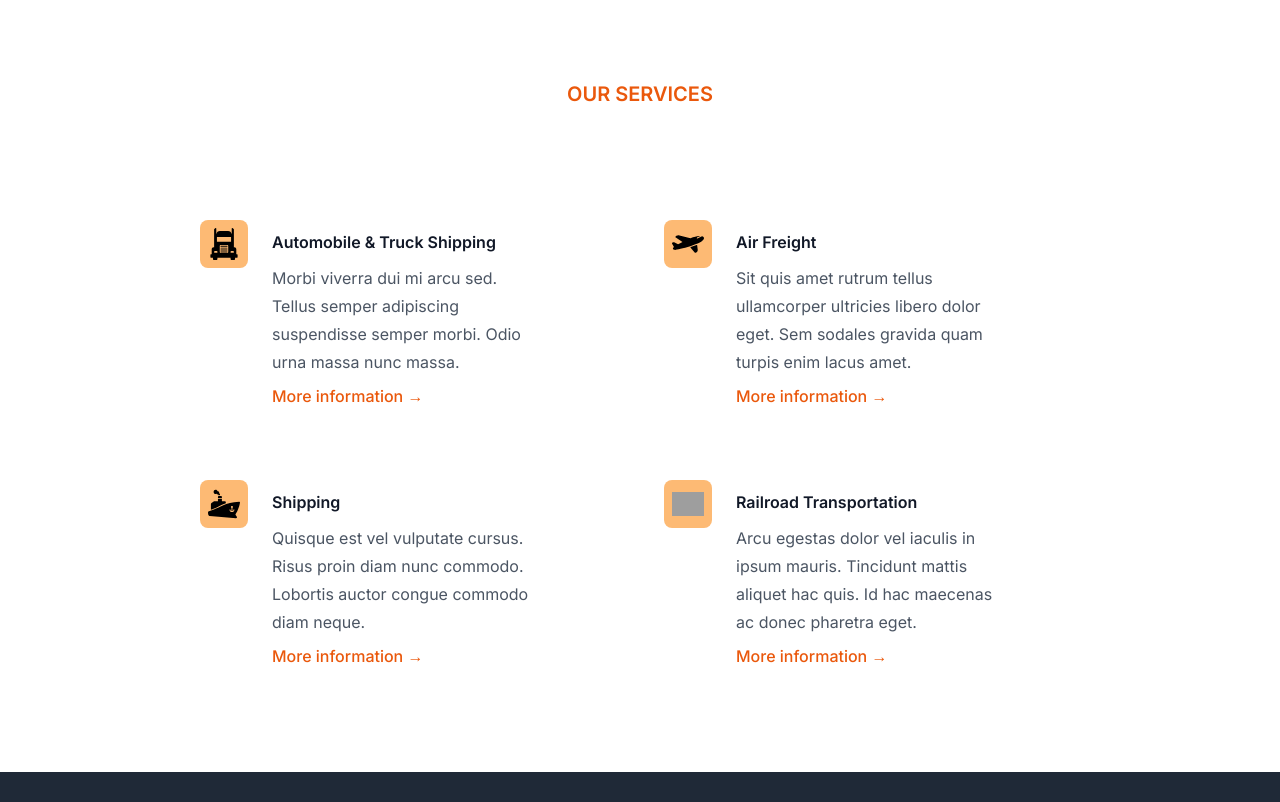
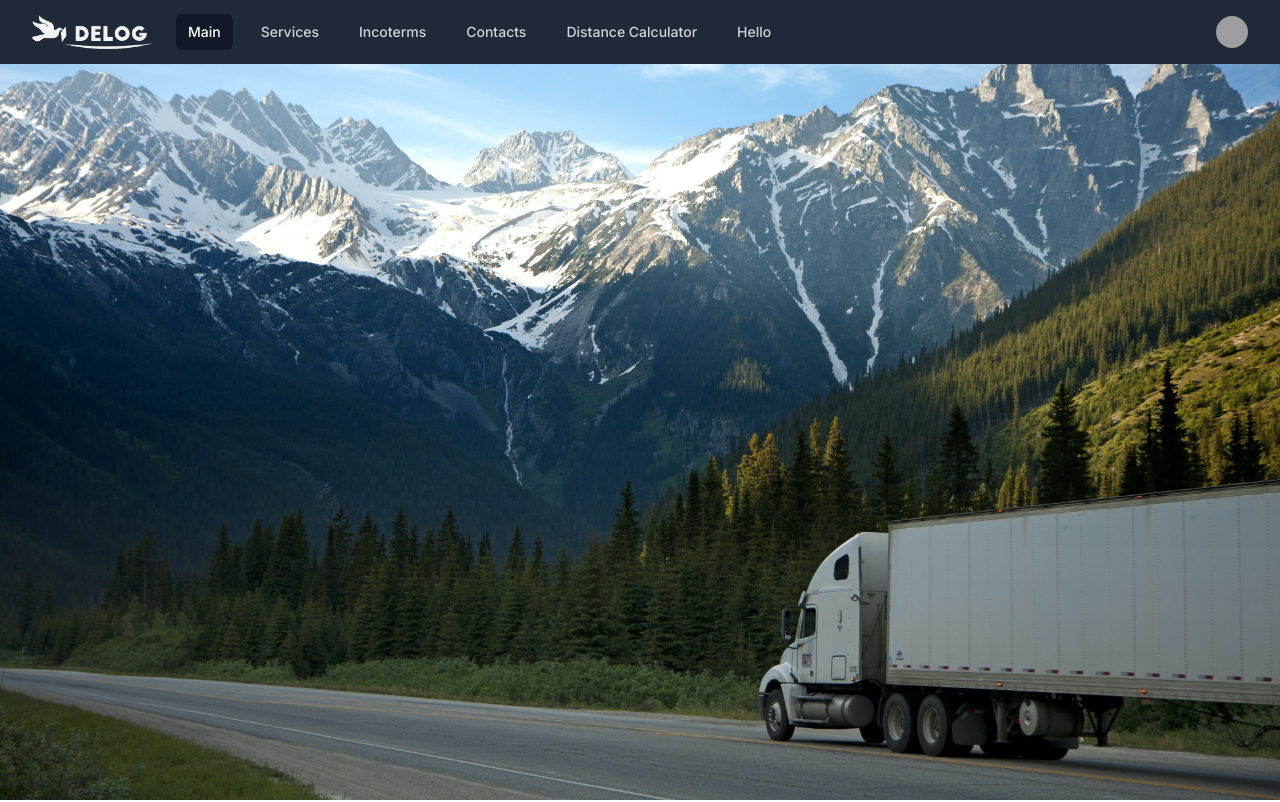
Before and after one commit to bekzodnj/next-landing, a Next.js app: page /Services in a window 1280 px wide. Shown: the top 802 px of the page. Built offline with nearby package versions, Linux system fonts and the light colour scheme; grey boxes are pictures that could not be loaded.

Commit message:
Services Section Header

```diff
--- /dev/null
+++ b/components/HeaderOnly.tsx
@@ -0,0 +1,22 @@
+import Image from "next/image";
+import { Inter } from "next/font/google";
+import Navbar from "@/components/Navbar";
+import Link from "next/link";
+import Nav from "./Nav";
+
+const inter = Inter({
+  subsets: ["latin"],
+  weight: ["100", "400", "600", "700"],
+});
+
+export default function Header() {
+  return (
+    <section className={inter.className + " "}>
+      <header className="w-100 bg bg-[url('/images/truck_bg.jpg')] bg-cover bg-right-bottom pb-10 text-neutral-800 sm:bg-bottom lg:h-screen">
+        <Nav />
+
+
+      </header>
+    </section>
+  );
+}
--- a/components/ServicesOnly.tsx
+++ b/components/ServicesOnly.tsx
@@ -5,25 +5,25 @@ const features = [
   {
     name: "Automobile & Truck Shipping",
     description:
-      "Morbi viverra dui mi arcu sed. Tellus semper adipiscing suspendisse semper morbi. Odio urna massa nunc massa.",
+      "DELOG provides road transport services. Our main activity is organizing international cargo transportation.",
     icon: "/images/svgs/truck.svg",
   },
   {
     name: "Air Freight",
     description:
-      "Sit quis amet rutrum tellus ullamcorper ultricies libero dolor eget. Sem sodales gravida quam turpis enim lacus amet.",
+      "If you have urgent cargo that needs to be sent by air from Uzbekistan or you urgently need to deliver cargo [...]",
     icon: "/images/svgs/plane.svg",
   },
   {
     name: "Shipping",
     description:
-      "Quisque est vel vulputate cursus. Risus proin diam nunc commodo. Lobortis auctor congue commodo diam neque.",
+      "We work and maintain contact with representatives of seaports in Hamburg and Shanghai. We organize container transportation of your goods [...]",
     icon: "/images/svgs/ship.svg",
   },
   {
     name: "Railroad Transportation",
     description:
-      "Arcu egestas dolor vel iaculis in ipsum mauris. Tincidunt mattis aliquet hac quis. Id hac maecenas ac donec pharetra eget.",
+      "Our company, at your request, organizes container transportation from China to Uzbekistan. Our partners in China will organize delivery of the container to [...]",
     icon: "/images/svgs/train.svg",
   },
 ];
--- a/components/ServicesSection.tsx
+++ b/components/ServicesSection.tsx
@@ -5,25 +5,25 @@ const features = [
   {
     name: "Automobile & Truck Shipping",
     description:
-      "Morbi viverra dui mi arcu sed. Tellus semper adipiscing suspendisse semper morbi. Odio urna massa nunc massa.",
+      "DELOG provides road transport services. Our main activity is organizing international cargo transportation.",
     icon: "/images/svgs/truck.svg",
   },
   {
     name: "Air Freight",
     description:
-      "Sit quis amet rutrum tellus ullamcorper ultricies libero dolor eget. Sem sodales gravida quam turpis enim lacus amet.",
+      "If you have urgent cargo that needs to be sent by air from Uzbekistan or you urgently need to deliver cargo [...]",
     icon: "/images/svgs/plane.svg",
   },
   {
     name: "Shipping",
     description:
-      "Quisque est vel vulputate cursus. Risus proin diam nunc commodo. Lobortis auctor congue commodo diam neque.",
+      "We work and maintain contact with representatives of seaports in Hamburg and Shanghai. We organize container transportation of your goods [...]",
     icon: "/images/svgs/ship.svg",
   },
   {
     name: "Railroad Transportation",
     description:
-      "Arcu egestas dolor vel iaculis in ipsum mauris. Tincidunt mattis aliquet hac quis. Id hac maecenas ac donec pharetra eget.",
+      "Our company, at your request, organizes container transportation from China to Uzbekistan. Our partners in China will organize delivery of the container to [...]",
     icon: "/images/svgs/train.svg",
   },
 ];
--- a/package.json
+++ b/package.json
@@ -21,7 +21,7 @@
     "eslint": "8.44.0",
     "eslint-config-next": "13.4.10",
     "lucide-react": "^0.260.0",
-    "next": "13.4.10",
+    "next": "^13.4.10",
     "postcss": "8.4.26",
     "react": "18.2.0",
     "react-dom": "18.2.0",
--- a/pages/Services.tsx
+++ b/pages/Services.tsx
@@ -2,8 +2,10 @@ import Image from "next/image";
 import Head from "next/head";
 import { Inter } from "next/font/google";
 import ServicesOnly from "@/components/ServicesOnly";
+import Nav from "@/components/Nav";
 import Navbar from "@/components/Navbar";
 import Footer from "@/components/Footer";
+import HeaderOnly from "@/components/HeaderOnly";
 
 const inter = Inter({ subsets: ["latin"] });
 
@@ -14,6 +16,7 @@ export default function ServicesPage() {
         <title>Delog.uz </title>
       </Head>
       <div className={inter.className}>
+        <HeaderOnly />
         <ServicesOnly />
         <Footer />
       </div>
```
Also changed, not shown: 1 other file (tests, documents, lock files or other folders).
